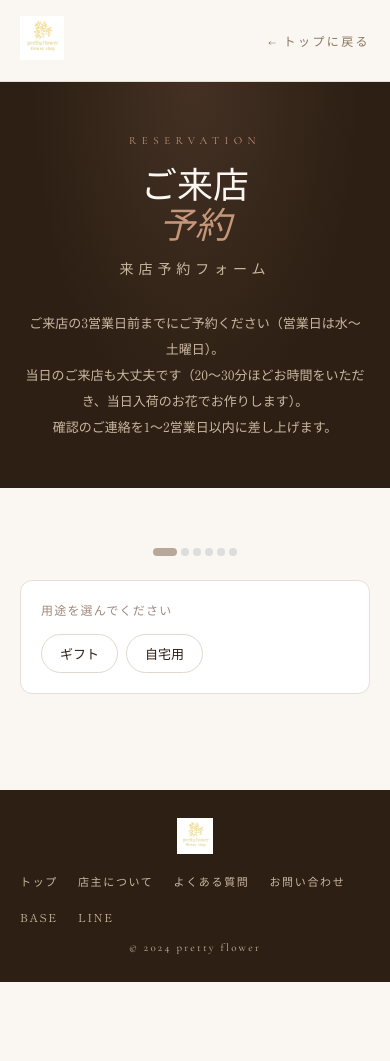
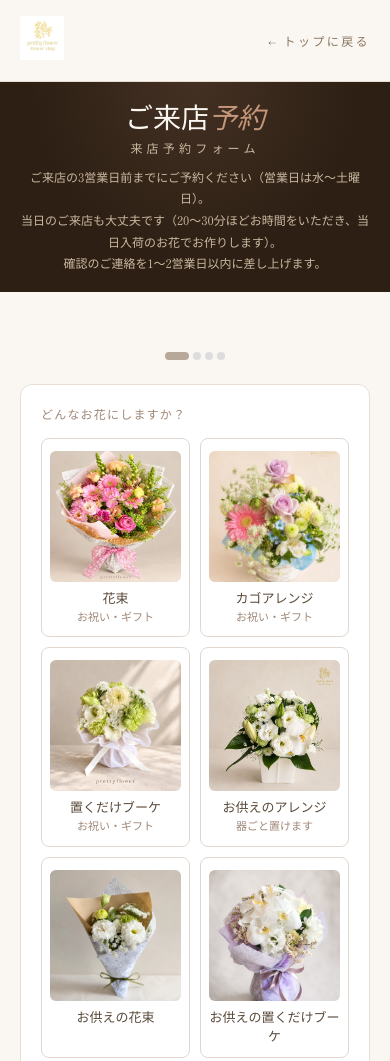
Before and after one commit to pretty-flower/shop, a plain HTML site: page order.html in a window 390 px wide. Shown: the top 1061 px of the page. Before the commit the page ends 982 px from the top, so only its background shows below. Drawn offline with nearby package versions, Linux system fonts and the light colour scheme.

Commit message:
Add files via upload

```diff
--- a/order.html
+++ b/order.html
@@ -163,7 +163,12 @@
 
     @media (max-width: 600px) {
       header { padding: 16px 20px; }
-      .page-header { padding: 52px 24px 48px; }
+      .page-header { padding: 22px 18px 18px; }
+      .page-header-eyebrow { display: none; }
+      .page-header h1 { font-size: 28px; }
+      .page-header h1 br { display: none; }
+      .page-header-jp { margin-top: 4px; font-size: 12px; }
+      .page-header-note { margin-top: 10px; font-size: 12px; line-height: 1.8; }
       footer { padding: 28px 20px; flex-direction: column; text-align: center; }
     }
   </style>
@@ -267,9 +272,9 @@ function pickCalDate(y,m,d){
   render();
 }
 
-var S={step:1,purpose1:null,purpose2:null,kuyo:null,style:null,mood:null,price:null,custPrice:'',date:null,calDate:null,time:null,name:'',tel:'',email:'',bag:false,card:false,note:''};
+var S={step:1,use:null,purpose1:null,purpose2:null,kuyo:null,style:null,mood:null,price:null,custPrice:'',date:null,calDate:null,time:null,name:'',tel:'',email:'',bag:false,card:false,note:''};
 var p1list=[{id:'gift',name:'ギフト'},{id:'self',name:'自宅用'}];
-var p2list=[{id:'cele',name:'お祝い'},{id:'kuyo',name:'お供え'},{id:'other',name:'その他'}];
+var p2list=[{id:'cele',name:'お祝い・ギフト'},{id:'kuyo',name:'お供え'},{id:'newyear',name:'お正月'},{id:'other',name:'その他'}];
 var kuyoC=[{id:'any',name:'おまかせ（色OK）'},{id:'white',name:'白系に淡い差し色'}];
 var styles=[{id:'bq',icon:'💐',name:'花束',desc:''},{id:'ba',icon:'🧺',name:'カゴアレンジ',desc:'アレンジメント'},{id:'st',icon:'🌷',name:'置くだけブーケ',desc:'スタンディング'},{id:'kumi',icon:'🌾',name:'組み束',desc:''}];
 var moods=[{id:'kise',icon:'✨',name:'季節のおまかせ',desc:'旬の花をお任せで'},{id:'fuwa',icon:'🌸',name:'ふわふわ',desc:'淡いピンクなど'},{id:'hira',icon:'🌹',name:'ひらひら',desc:'赤など 華やかな雰囲気'},{id:'yura',icon:'🌿',name:'ゆらゆら',desc:'白・グリーン 爽やか系'},{id:'natu',icon:'🌼',name:'ナチュラル',desc:'イエローなど'}];
@@ -311,13 +316,37 @@ function photoTag(id){
 var now=new Date();
 var days=['日','月','火','水','木','金','土'];
 
-function purpose(){return S.purpose1||S.purpose2;}
-function totalSteps(){return 6;}
+function purpose(){return S.purpose2;}
+// 最初の写真（押すと用途とスタイルがいっしょに決まる）。お正月は12月だけ・写真ができたら photo を入れる
+var starts=[
+  {p:'newyear',s:'ba',name:'お正月のアレンジ',desc:'12月だけのご予約',img:'newyear-ba',month:12},
+  {p:'cele',s:'bq',name:'花束',desc:'お祝い・ギフト',img:'style-bq'},
+  {p:'cele',s:'ba',name:'カゴアレンジ',desc:'お祝い・ギフト',img:'style-ba'},
+  {p:'cele',s:'st',name:'置くだけブーケ',desc:'お祝い・ギフト',img:'style-st'},
+  {p:'kuyo',s:'ba',name:'お供えのアレンジ',desc:'器ごと置けます',img:'base-02'},
+  {p:'kuyo',s:'bq',name:'お供えの花束',desc:'',img:'bq-yura'},
+  {p:'kuyo',s:'st',name:'お供えの置くだけブーケ',desc:'',img:'base-03'},
+  {p:'kuyo',s:'kumi',name:'組み束',desc:'仏花・お墓参りに',img:'style-kumi'},
+];
+function visibleStarts(){
+  var m=new Date().getMonth()+1, t=(location.search.match(/[?&]t=([a-z]+)/)||[])[1];
+  var f=function(tt){return starts.filter(function(x){
+    if(x.month&&x.month!==m) return false;
+    if(!x.img) return false;
+    if(tt==='kuyo') return x.p==='kuyo';
+    if(tt==='newyear') return x.p==='newyear';
+    return true;
+  });};
+  var r=f(t); return r.length?r:f(null);
+}
+function pickStart(i){var x=visibleStarts()[i];S.purpose2=x.p;S.style=x.s;S.kuyo=null;S.mood=null;if(S.style==='st'&&stOver(S.price))S.price=null;S.step=4;render();window.scrollTo(0,0);}
+var stepOrder=[1,4,5,6,7];
+function totalSteps(){return 4;}
 
 function renderSteps(){
-  var n=totalSteps(),h='';
+  var n=totalSteps(),h='',cur=stepOrder.indexOf(S.step)+1;
   for(var i=1;i<=n;i++){
-    var cls=i===S.step?'dot active':i<S.step?'dot done':'dot';
+    var cls=i===cur?'dot active':i<cur?'dot done':'dot';
     h+='<div class="'+cls+'"></div>';
   }
   document.getElementById('steps').innerHTML=h;
@@ -329,9 +358,11 @@ function render(){
   var h='';
 
   if(S.step===1){
-    h='<div class="card"><div class="sec">用途を選んでください</div><div class="chips">';
-    for(var i=0;i<p1list.length;i++){var p=p1list[i];h+='<div class="chip'+(S.purpose1===p.id?' on':'')+'\" onclick="selP1(\''+p.id+'\')">'+p.name+'</div>';}
-    h+='</div></div>';
+    var vs=visibleStarts();
+    h='<div class="card"><div class="sec">どんなお花にしますか？</div><div class="g2">';
+    for(var i=0;i<vs.length;i++){var x=vs[i];h+='<div class="tile'+(S.purpose2===x.p&&S.style===x.s?' on':'')+'\" onclick="pickStart('+i+')"><img class="timg" src="'+x.img+'.jpg" alt="'+x.name+'"><div class="tname">'+x.name+'</div>'+(x.desc?'<div class="tdesc">'+x.desc+'</div>':'')+'</div>';}
+    h+='</div><div class="pcnote">写真を押すと、色合い・ご予算の写真に進みます。写真は制作例です。花材・器は季節や仕入れにより異なります。</div></div>';
+    if(/[?&]t=/.test(location.search)) h+='<a class="bbk" style="display:block;text-align:center;text-decoration:none" href="order.html">ほかのお花も見る</a>';
 
   }else if(S.step===2){
     h='<div class="card"><div class="sec">用途を選んでください</div><div class="chips">';
@@ -403,6 +434,9 @@ function render(){
     h+='<input type="tel" placeholder="例：090-0000-0000" value="'+S.tel+'" oninput="S.tel=this.value">';
     h+='<label class="lbl">メールアドレス<span class="req">※必須</span></label>';
     h+='<input type="email" placeholder="例：hanako@example.com" value="'+S.email+'" oninput="S.email=this.value">';
+    h+='<label class="lbl">どなたへのお花ですか？</label><div class="chips">';
+    h+='<div class="chip'+(S.use==='gift'?' on':'')+'" onclick="S.use=\'gift\';render()">ギフト（贈りもの）</div>';
+    h+='<div class="chip'+(S.use==='self'?' on':'')+'" onclick="S.use=\'self\';render()">ご自宅用</div></div>';
     h+='<div style="margin-top:16px">';
     h+='<div class="oi'+(S.bag?' on':'')+'\" onclick="tog(\'bag\')"><div class="chk'+(S.bag?' on':'')+'\">'+(S.bag?'✓':'')+'</div><div><div style="font-size:13px">紙袋（有料）</div><div style="font-size:11px;color:#a08878">大きさによって現地精算 100〜300円</div></div></div>';
     h+='<div class="oi'+(S.card?' on':'')+'\" onclick="tog(\'card\')"><div class="chk'+(S.card?' on':'')+'\">'+(S.card?'✓':'')+'</div><div><div style="font-size:13px">メッセージカード（無料）</div><div style="font-size:11px;color:#a08878">必要な場合は備考にご記入ください</div></div></div>';
@@ -418,6 +452,7 @@ function render(){
     var purName='';
     for(var i=0;i<p1list.length;i++){if(p1list[i].id===pur){purName=p1list[i].name;break;}}
     if(!purName){for(var i=0;i<p2list.length;i++){if(p2list[i].id===pur){purName=p2list[i].name;break;}}}
+  if(S.use) purName+='（'+(S.use==='gift'?'ギフト':'ご自宅用')+'）';
     var kc=null;for(var i=0;i<kuyoC.length;i++){if(kuyoC[i].id===S.kuyo){kc=kuyoC[i];break;}}
     var sty=null;for(var i=0;i<styles.length;i++){if(styles[i].id===S.style){sty=styles[i];break;}}
     var mood=null;for(var i=0;i<moods.length;i++){if(moods[i].id===S.mood){mood=moods[i];break;}}
@@ -444,15 +479,15 @@ function render(){
   c.innerHTML=h;
 }
 
-function pick(k,v){S[k]=v;if(k==='style'&&v==='st'&&stOver(S.price))S.price=null;render();}
+function pick(k,v){S[k]=v;if(k==='style'&&v==='st'&&stOver(S.price))S.price=null;if((k==='mood'||k==='kuyo')&&S.step===4){go();return;}render();}
 function stOver(id){return id==='p6600'||id==='p8800'||id==='p11000';} // 置くだけブーケで選べない値段
 function pickTime(t){S.time=t;render();}
-function pickPrice(v){S.price=v;S.custPrice='';render();}
+function pickPrice(v){S.price=v;S.custPrice='';go();}
 function selP1(v){S.purpose1=v;S.purpose2=null;S.step=2;render();}
 function selP2(v){S.purpose2=v;S.purpose1=null;S.kuyo=null;S.style=null;S.mood=null;render();}
 function tog(k){S[k]=!S[k];render();}
-function go(){S.step++;render();}
-function back(){S.step--;render();}
+function go(){var i=stepOrder.indexOf(S.step);S.step=stepOrder[i+1]||S.step+1;render();window.scrollTo(0,0);}
+function back(){var i=stepOrder.indexOf(S.step);S.step=i>0?stepOrder[i-1]:1;render();window.scrollTo(0,0);}
 
 function tryNext(){
   if(!S.name.trim()){alert('お名前をご入力ください');return;}
@@ -472,6 +507,7 @@ function sendForm(){
   var purName='';
   for(var i=0;i<p1list.length;i++){if(p1list[i].id===pur){purName=p1list[i].name;break;}}
   if(!purName){for(var i=0;i<p2list.length;i++){if(p2list[i].id===pur){purName=p2list[i].name;break;}}}
+  if(S.use) purName+='（'+(S.use==='gift'?'ギフト':'ご自宅用')+'）';
   var kc=null;for(var i=0;i<kuyoC.length;i++){if(kuyoC[i].id===S.kuyo){kc=kuyoC[i];break;}}
   var sty=null;for(var i=0;i<styles.length;i++){if(styles[i].id===S.style){sty=styles[i];break;}}
   var mood=null;for(var i=0;i<moods.length;i++){if(moods[i].id===S.mood){mood=moods[i];break;}}
@@ -522,6 +558,7 @@ function submitToGoogle(){
   var purName='';
   for(var i=0;i<p1list.length;i++){if(p1list[i].id===pur){purName=p1list[i].name;break;}}
   if(!purName){for(var i=0;i<p2list.length;i++){if(p2list[i].id===pur){purName=p2list[i].name;break;}}}
+  if(S.use) purName+='（'+(S.use==='gift'?'ギフト':'ご自宅用')+'）';
   var kc=null;for(var i=0;i<kuyoC.length;i++){if(kuyoC[i].id===S.kuyo){kc=kuyoC[i];break;}}
   var sty=null;for(var i=0;i<styles.length;i++){if(styles[i].id===S.style){sty=styles[i];break;}}
   var mood=null;for(var i=0;i<moods.length;i++){if(moods[i].id===S.mood){mood=moods[i];break;}}
```
Also changed, not shown: index.html (+1 -1 lines), newyear-ba.jpg (added).
